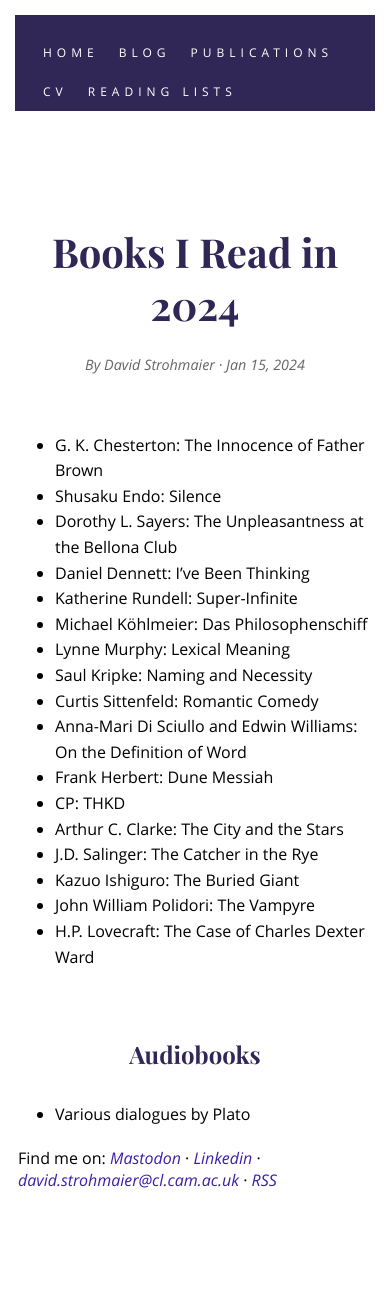
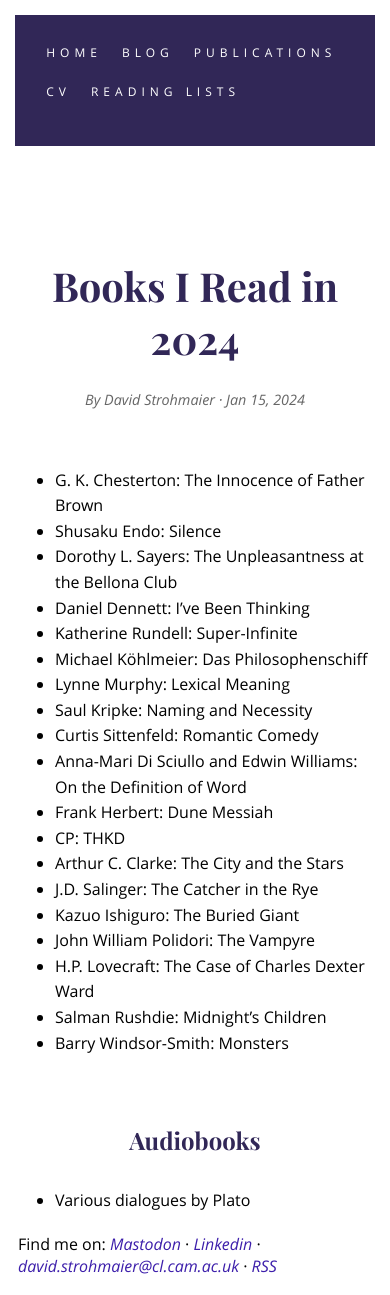
Before and after one commit to dstrohmaier/dstrohmaier.github.io, a Jekyll site: the page built from lists/_posts/2024-01-25-Books-2024.md, in a window 390 px wide and 1295 px high. Built offline with Jekyll 4.4.1, drawn with Linux system fonts in a browser that asks for light colours; comment, search, counter and statistics services are not loaded.

Commit message:
general site update, new end of year post, book list update

```diff
--- a/_layouts/default.html
+++ b/_layouts/default.html
@@ -5,7 +5,6 @@
 
   <body>
       <div class="container">
-          <div class="column left"> {% include name.html %} </div>
           <div class="line"></div>
           <div class="column middle">
               <div class="header">
--- a/assets/css/main.css
+++ b/assets/css/main.css
@@ -14,59 +14,28 @@
   display: none;
 }
 
-.left {
-  background-color: var(--dark);
-  grid-area: 1 / 1 / 1 / 1;
-}
-
-.name {
-  /* writing-mode: sideways-lr; */
-  /* text-orientation: mixed; */
-  position: sticky;
-  top:0;
-  height: 100vh;
-  width: 100%;
-}
-
-.name-inner {
-  color: var(--light);
-  font-family: "Playfair Display";
-  font-weight: 700;
-  font-size: 7vh;
-  font-style: italic;
-  position: absolute;
-  right: 0;
-  width: 100vh;
-  text-align: center;
-  transform:translate(50vh, 45vh) rotate(-90deg);
-  -ms-transform:translate(50vh, 45vh) rotate(-90deg); /* IE 9 */
-  -moz-transform:translate(50vh, 45vh) rotate(-90deg); /* Firefox */
-  -webkit-transform:translate(45vh, 45vh) rotate(-90deg); /* Safari and Chrome */
-  -o-transform:translate(50vh, 45vh) rotate(-90deg); /* Opera */
-}
-
 .line {
   background-color: var(--line);
-  grid-area: 1 / 2 / 1 / 2;
+  grid-area: 1 / 1 / 1 / 1;
 }
 
 .right {
   background-color: var(--dark);
-  grid-area: 1 / 4 / 1 / 4;
+  grid-area: 1 / 3 / 1 / 3;
 }
 
 .middle {
   /* height:501px; */
   background-color: white;
-  grid-area: 1 / 3 / 1 / 3;
-  padding: 25px 5% 10px 5%;
+  grid-area: 1 / 2 / 1 / 2;
+  padding: 25px 10% 10px 10%;
   justify-self: stretch;
   overflow-y: auto;
 }
 
 .container {
   display: grid;
-  grid-template-columns: 1fr 30px min(80%, 800px) 1fr;
+  grid-template-columns: 30px min(80%, 1200px) 1fr;
   grid-template-rows: auto;
   justify-content: center;
   min-height: 100vh;
@@ -272,7 +241,6 @@
 
 .nav li a {
   text-align: left;
-  padding: 16px;
   display: inline-block;
   text-decoration: none;
   color: #fff;
@@ -356,6 +324,18 @@
     max-width: 90%;
 }
 
+figure {
+float: center;
+width: 95%;
+text-align: center;
+font-style: italic;
+font-size: smaller;
+text-indent: 0;
+border: thin silver solid;
+margin: 0.5em;
+padding: 0.5em;
+}
+
 
 details {
   summary {
@@ -379,22 +359,16 @@
 }
 
 
-@media (max-width:1100px) {
-  .left {
-    display: none;
-  }
+@media (max-width:1200px) {
   .line {
     display: none;
   }
   .container {
-    grid-template-columns: 0fr 0 min(80%, 800px) 1fr;
+    grid-template-columns: 0 min(80%, 800px) 1fr;
   }
 }
 
-@media (max-width:800px) {
-  .left {
-    display: none;
-  }
+@media (max-width:1000px) {
   .line {
     display: none;
   }
@@ -402,18 +376,19 @@
     display: none;
   }
   .header {
-    display: block;
+  display: block;
   }
   .middle {
     padding: 15px;
   }
   .container {
-    grid-template-columns: 0fr 0 100% 0fr;
+    grid-template-columns: 0 100% 0fr;
   }
   .nav {
     background-color: var(--dark);
-    padding: 0;
-  }
+    /* padding: 0; */
+    padding: 0px 1% 2.2em 1%;
+    }
   .nav li a {
     display: block;
     text-align: center;
--- a/lists/_posts/2024-01-25-Books-2024.md
+++ b/lists/_posts/2024-01-25-Books-2024.md
@@ -23,6 +23,8 @@
 * Kazuo Ishiguro: The Buried Giant
 * John William Polidori: The Vampyre
 * H.P. Lovecraft: The Case of Charles Dexter Ward
+* Salman Rushdie: Midnight's Children
+* Barry Windsor-Smith: Monsters
 
 ## Audiobooks
 * Various dialogues by Plato
```
Also changed, not shown: lists/_posts/2020-12-18-favourites-of-all-time.md (+2 -1 lines), posts/_posts/2022-12-16-Personal-Reflections-on-2022.md (+1 -1 lines), posts/_posts/2024-12-30-End-of-Year-2024.md (added, +62 -0 lines), assets/images/plot_loss.svg (added), assets/images/washington-hand-press.jpg (added).
